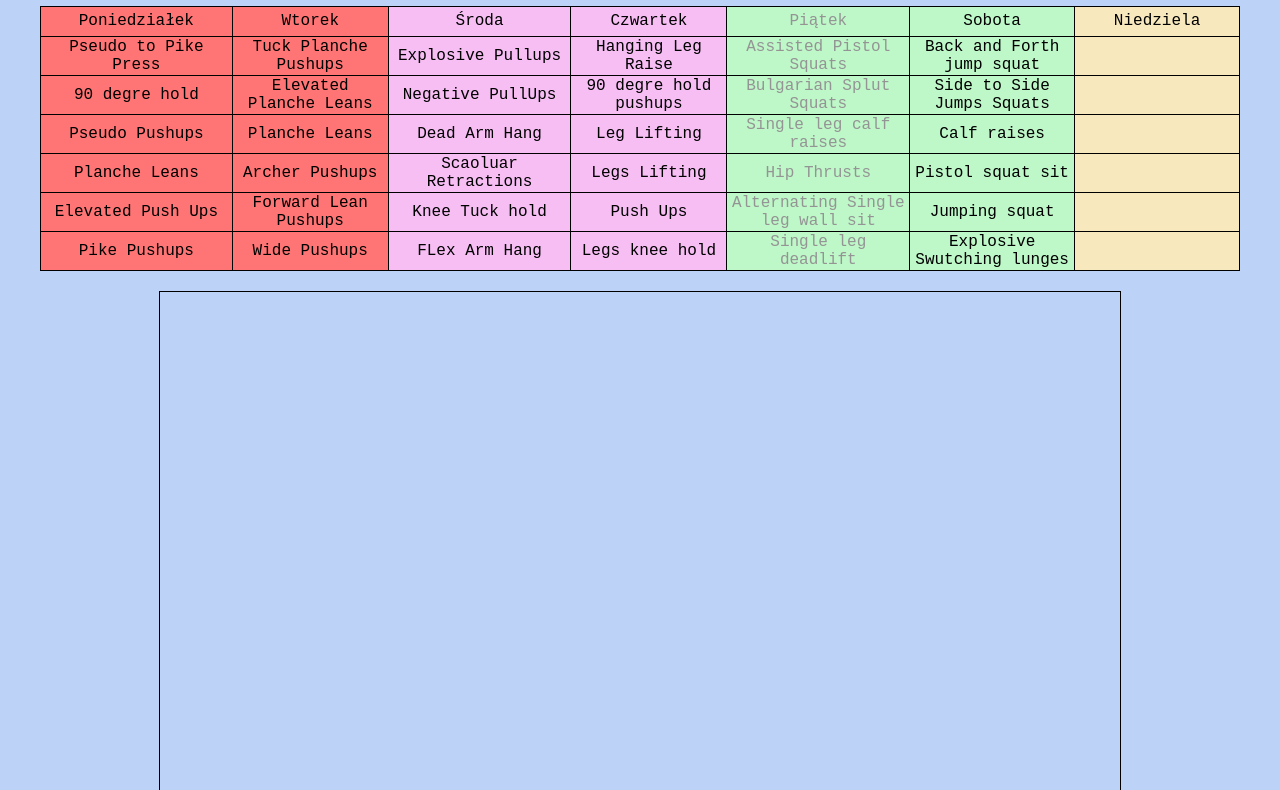
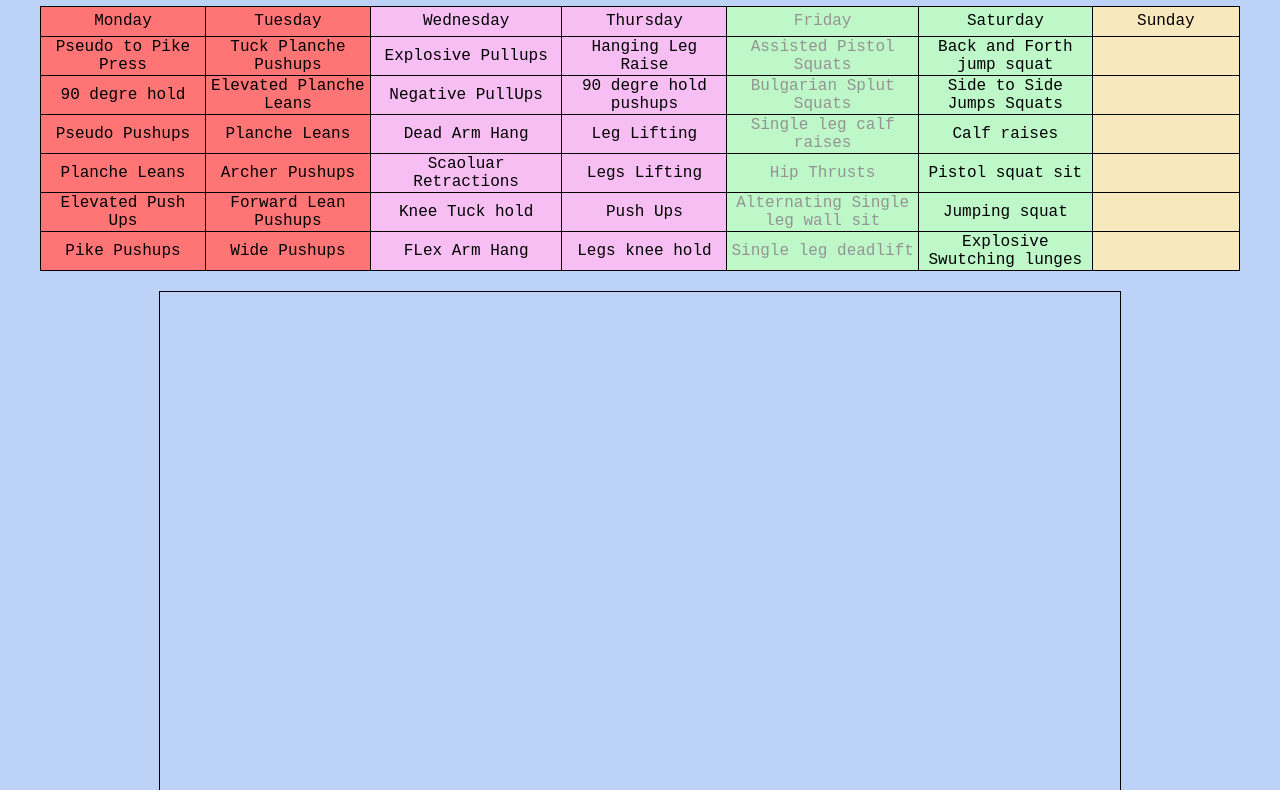
Before and after one commit to alt9999/basic-trening-site, a plain HTML site: page index.html in a window 1280 px wide. Shown: the part 154-944 px from the top of the page. Drawn offline with Linux system fonts and the light colour scheme; a small style sheet from the web is missing.

Commit message:
Update index.html

```diff
--- a/index.html
+++ b/index.html
@@ -23,25 +23,25 @@
         <table>
             <tr>
                 <td style="background-color: #ff7575;">
-                    <p id="1">Poniedziałek</p>
+                    <p id="1">Monday</p>
                 </td>
                 <td style="background-color: #ff7575;">
-                    <p id="2">Wtorek</p>
+                    <p id="2">Tuesday</p>
                 </td>
                 <td style="background-color: #f7bef4;">
-                    <p id="3">Środa</p>
+                    <p id="3">Wednesday</p>
                 </td>
                 <td style="background-color: #f7bef4;">
-                    <p id="4">Czwartek</p>
+                    <p id="4">Thursday</p>
                 </td>
                 <td style="background-color: #bef7c8;">
-                    <p id="5">Piątek</p>
+                    <p id="5">Friday</p>
                 </td>
                 <td style="background-color: #bef7c8;">
-                    <p id="6">Sobota</p>
+                    <p id="6">Saturday</p>
                 </td>
                 <td style="background-color: #f7e8be;">
-                    <p id="7">Niedziela</p>
+                    <p id="7">Sunday</p>
                 </td>
             </tr>
             <tr>
```
